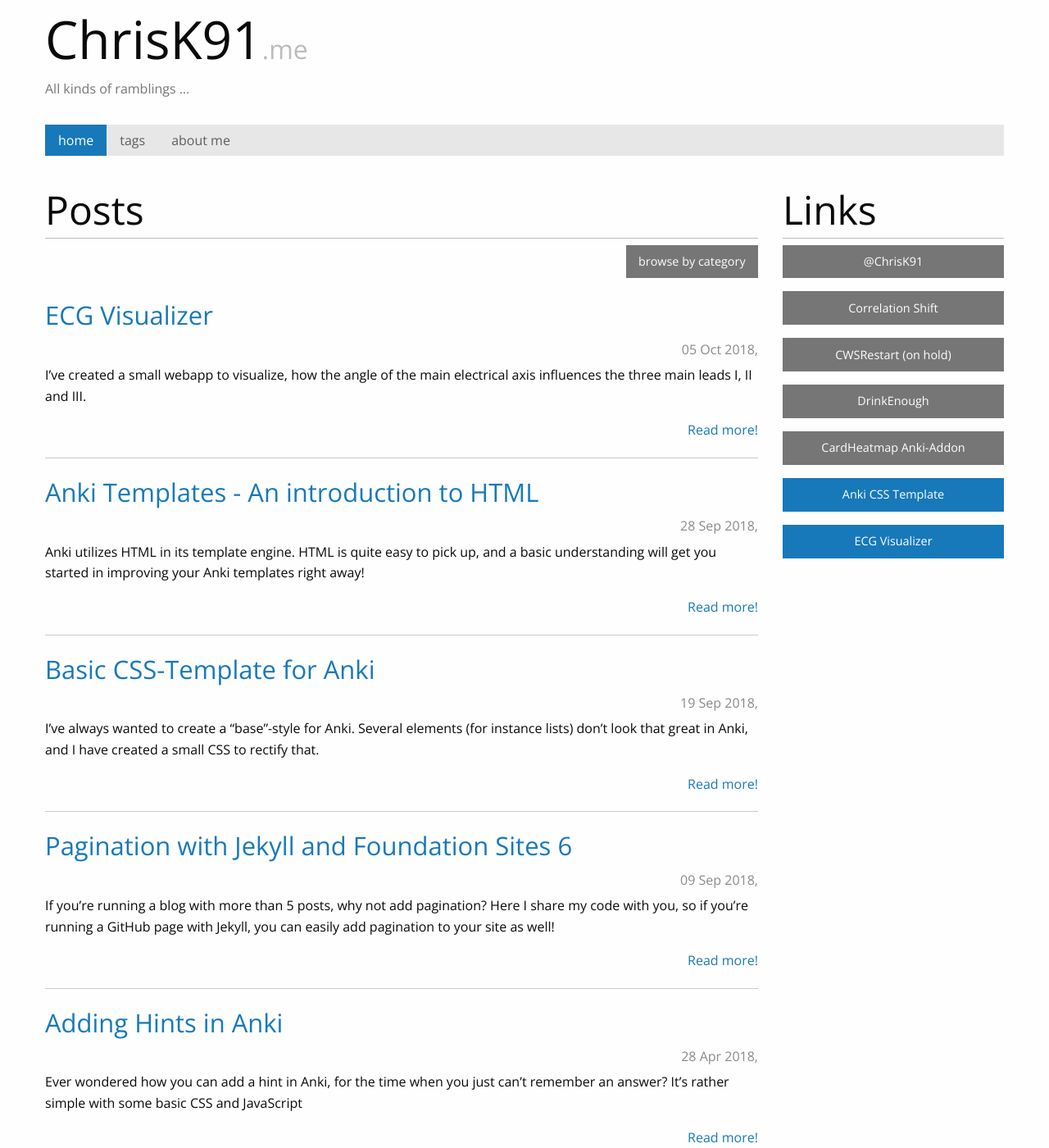
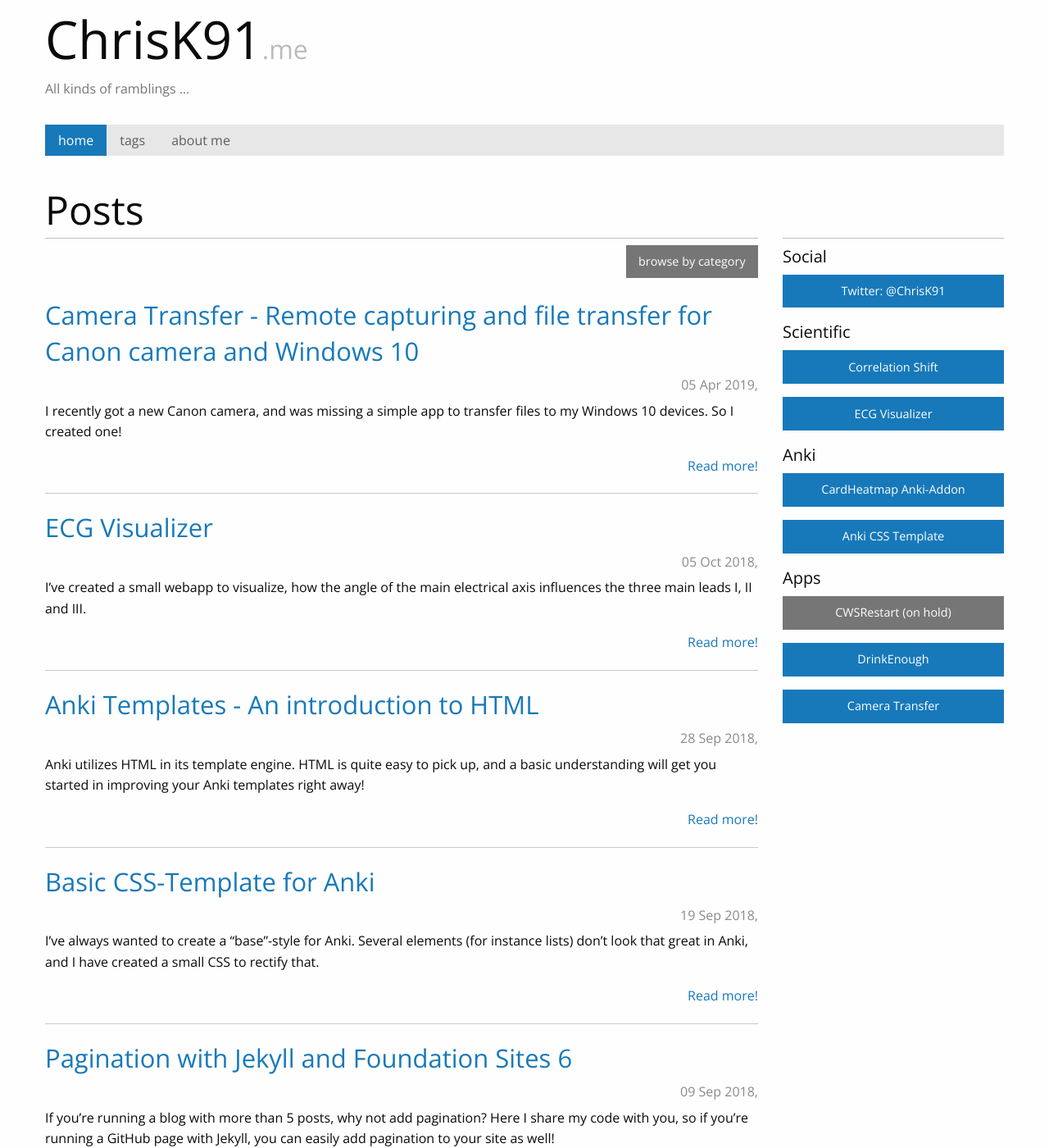
Before and after one commit to ChrisK91/chrisk91.github.io, a Jekyll site: the page built from index.html, in a window 1280 px wide and 1400 px high. Shown: the whole window at 82% size. Built offline with Jekyll 4.4.1, drawn with Linux system fonts in a browser that asks for light colours; the list of posts is cut into pages by our own code; comment, search, counter and statistics services are not loaded.

Commit message:
Updated Index and new Article for Camera Transfer

```diff
--- /dev/null
+++ b/_posts/2019-04-05-EOS-Transfer-CCAPI-App-For-Windows-10.md
@@ -0,0 +1,35 @@
+---
+layout: post
+title: Camera Transfer - Remote capturing and file transfer for Canon camera and Windows 10
+keypoints:
+blurb: I recently got a new Canon camera, and was missing a simple app to transfer files to my Windows 10 devices. So I created one!
+tags: [Tools]
+keywords: dslr remote windows, dslr remote windows 10, ccapi, eos transfer
+comments: true
+---
+
+<div class="grid-x align-center text-center">
+    <div class="cell large-12">
+        <div class="card">
+            <img src="/images/eostransfer/remote capture.png">
+            <div class="sub card-section">Demonstration of live view and remote capture.</div>
+        </div>
+    </div>
+</div>
+
+I recently treated myself with a new Canon camera. What was quite interesting to me: almost all recent cameras support WiFi and/or bluetooth, so you can control them remotely. I'm running a lot of Windows 10 devices, and was a bit saddened to see, that there's no recent remote application for Canon cameras on the Windows Store. [So I created one myself.](https://www.microsoft.com/store/apps/9NSS46MNH6ZG?cid=homepage){:target="_blank"}
+
+### How does it work
+
+Camera Transfer is a UWP app and works on Windows 10 devices and Windows Mobile 10 devices. It utilizes the recently released [CCAPI](https://www.canon-europe.com/press-centre/press-releases/2019/01/sdk-and-api-package/){:target="_blank"} (which is a RESTful api) to connect and query the camera. After activating the CCAPI on the camera - either by connecting to an existing access point, or by creating one - the user enters port and ip of the camera. Then, a query is performed to check the connection and identify the camera.
+
+### Features
+
+As of now, the app can *list, display, download and share files on the camera*. It can also *release the shutter remotely* and display a *live view* of what the camera sees. To be honest, the app currently is quite basic - but it does what I need it to do.
+
+### Planned features
+
+- I want to extend the file browser to support multiple file downloads and deletion of files
+- The API provides several options to release the shutter. If possible I'd like to create a built in interval and bulb timer. I'm also working on extending the remote shutter and live view to allow the setting of shooting options
+
+If you have feature requests, feel free to let me know via the comments below
--- a/index.html
+++ b/index.html
@@ -28,14 +28,23 @@ comments: true
       {% include paginator.html %}
     </div>
     <div class="cell auto sidepanel">
-      <h1 class="borderbottom">Links</h1>
-      <a href="https://www.twitter.com/ChrisK91" class="button expanded secondary">@ChrisK91</a>
-      <a href="/tools/correlation-shift.html" class="button expanded secondary">Correlation Shift</a>
+      <h1 class="borderbottom">&nbsp;</h1>
+      <h5>Social</h5>
+      <a href="https://www.twitter.com/ChrisK91" class="button expanded">Twitter: @ChrisK91</a>
+
+      <h5>Scientific</h5>
+      <a href="/tools/correlation-shift.html" class="button expanded">Correlation Shift</a>
+      <a href="https://chrisk91.me/ekgApp/" class="button expanded primary">ECG Visualizer</a>
+
+      <h5>Anki</h5>
+      <a href="https://ankiweb.net/shared/info/181219369" class="button expanded">CardHeatmap Anki-Addon</a>
+      <a href="{% post_url 2018-09-19-Basic-CSS-Template-for-Anki %}" class="button expanded">Anki CSS Template</a>
+
+      <h5>Apps</h5>
       <a href="/CWSRestart/" class="button expanded secondary">CWSRestart (on hold)</a>
-      <a href="http://www.windowsphone.com/s?appid=0cffd571-0009-4816-a6be-67757f3be7c9" class="button expanded secondary">DrinkEnough</a>
-      <a href="https://ankiweb.net/shared/info/181219369" class="button expanded secondary">CardHeatmap Anki-Addon</a>
-      <a href="{% post_url 2018-09-19-Basic-CSS-Template-for-Anki %}" class="button expanded primary">Anki CSS Template</a>
-      <a href="https://chrisk91.me/ekgApp/" class="button expanded primary">ECG Visualizer</a>
+      <a href="https://www.microsoft.com/store/apps/9N21NC5Q4PZ8?cid=homepage" class="button expanded">DrinkEnough</a>
+      <a href="https://www.microsoft.com/store/apps/9NSS46MNH6ZG?cid=homepage" class="button expanded">Camera Transfer</a>
+
     </div>
   </div>
 </div>
```
Also changed, not shown: images/eostransfer/remote capture.png (added).
